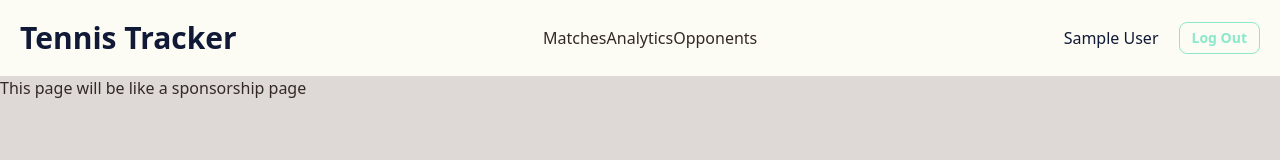
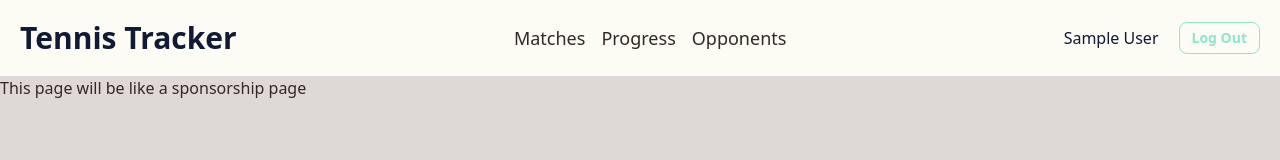
Before and after one commit to fatcamdog/tennis-tracker, a React (Vite) app in the folder client/: page / in a window 1280 px wide. Shown: the top 160 px of the page. Built offline with nearby package versions, Linux system fonts and the light colour scheme; sample sign-in values are in the browser's storage; what @savvywombat/tailwindcss-grid-areas would draw is missing.

Commit message:
Styled navbar links

```diff
--- a/client/src/components/Navbar/Navbar.tsx
+++ b/client/src/components/Navbar/Navbar.tsx
@@ -24,10 +24,25 @@ const Navbar: FC<IUserProps> = ({ user }) => {
       </div>
       {user ? (
         <>
-          <div>
-            <Link to="/matches">Matches</Link>
-            <Link to="/matches/analytics">Analytics</Link>
-            <Link to="/matches/opponents">Opponents</Link>
+          <div className="flex gap-4 text-lg">
+            <Link
+              to="/matches"
+              className="hover:text-accent relative after:content-[''] after:absolute after:bottom-0 after:left-0 after:right-0 after:h-0.5 after:bg-accent after:scale-0 after:hover:scale-100 after:transition-transform after:origin-left after:duration-200"
+            >
+              Matches
+            </Link>
+            <Link
+              to="/matches/analytics"
+              className="hover:text-accent relative after:content-[''] after:absolute after:bottom-0 after:left-0 after:right-0 after:h-0.5 after:bg-accent after:scale-0 after:hover:scale-100 after:transition-transform after:origin-left after:duration-200"
+            >
+              Progress
+            </Link>
+            <Link
+              to="/matches/opponents"
+              className="hover:text-accent relative after:content-[''] after:absolute after:bottom-0 after:left-0 after:right-0 after:h-0.5 after:bg-accent after:scale-0 after:hover:scale-100 after:transition-transform after:origin-left after:duration-200"
+            >
+              Opponents
+            </Link>
           </div>
           <div className="flex items-center">
             <p className="mr-5 text-primary">{user.name}</p>
--- a/client/tailwind.config.cjs
+++ b/client/tailwind.config.cjs
@@ -2,7 +2,18 @@
 module.exports = {
   content: ['./src/**/*.{js,jsx,ts,tsx}'],
   theme: {
+    backgroundSize: {
+      link: '200% 100%',
+    },
+    backgroundPosition: {
+      reverse: '-100%',
+      normal: '0',
+    },
     extend: {
+      colors: {
+        start: '#8BE8CB',
+        stop: '#000 50%',
+      },
       gridTemplateAreas: {
         court: [
           'left-alley left-behind right-behind right-alley',
```
